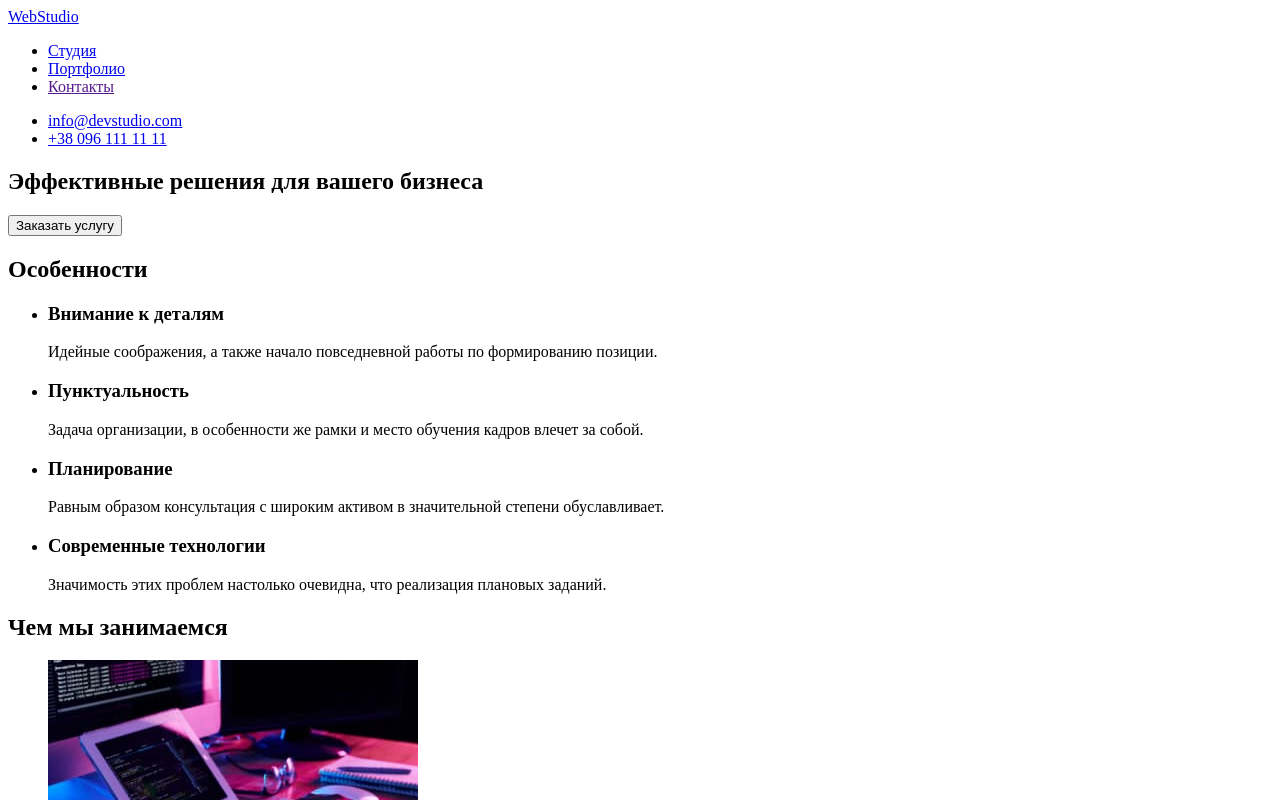
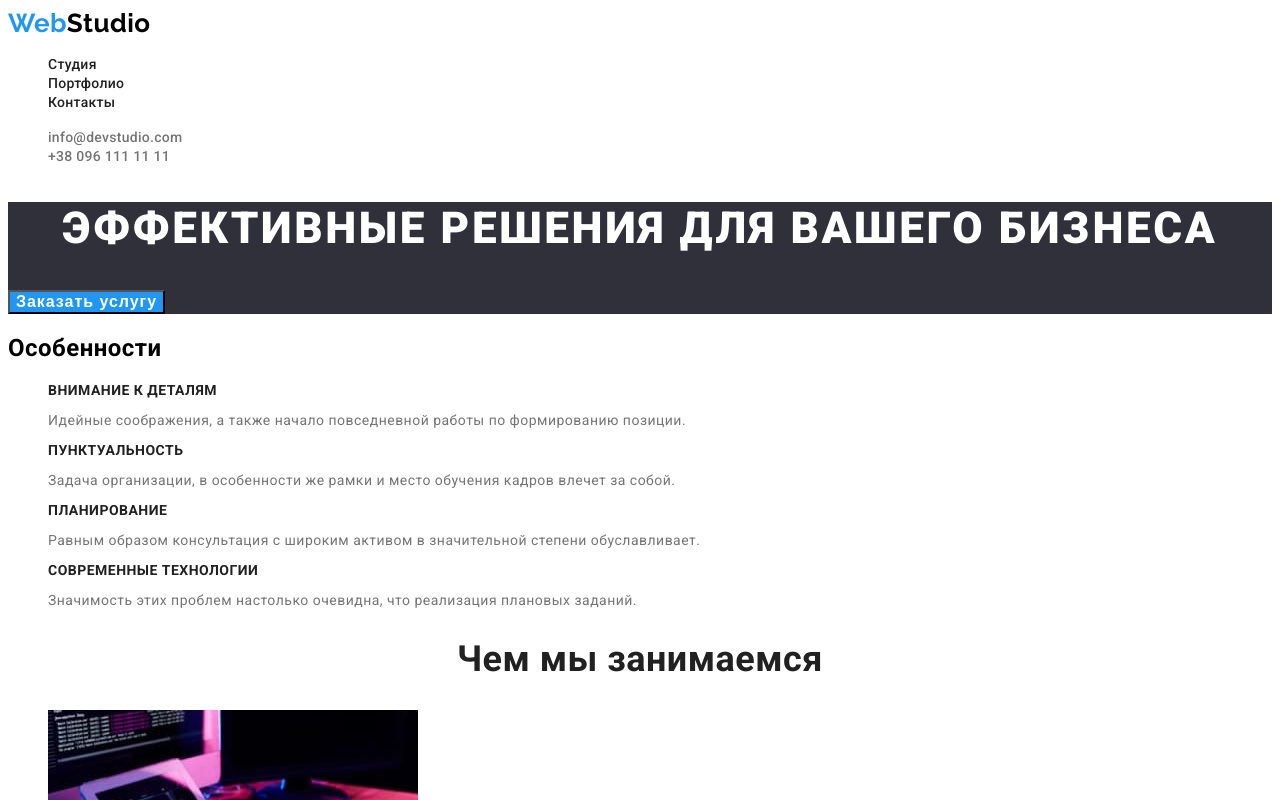
Before and after one commit to OlenkaVoitsekhivska/goit-markup-hw-02, a plain HTML site: page index.html in a window 1280 px wide. Shown: the top 800 px of the page. Drawn offline with Linux system fonts and the light colour scheme.

Commit message:
css styles applied

```diff
--- a/css/styles.css
+++ b/css/styles.css
@@ -0,0 +1,103 @@
+:root {
+  --blue-web: #2196f3;
+  --white-web: #ffffff;
+  --black-web: #000000;
+  --hero-heading: #ffffff;
+  --crew-bcg: #f5f4fa;
+  --bcg: #ffffff;
+  --hero-footer-bcg: #2f303a;
+  --headings: #212121;
+  --paragraph-contact: #757575;
+}
+
+body {
+  font-family: Roboto;
+  font-style: normal;
+  letter-spacing: 0.03em;
+}
+.logo-header {
+  text-decoration: none;
+  color: var(--black-web);
+  font-family: Raleway, sans-serif;
+  font-weight: 700;
+  font-size: 26px;
+  line-height: 1, 19;
+}
+.logo-footer {
+  text-decoration: none;
+  color: var(--white-web);
+  font-family: Raleway, sans-serif;
+  font-weight: 700;
+  font-size: 26px;
+  line-height: 1, 19;
+}
+.web {
+  color: var(--blue-web);
+}
+.nav-list {
+  list-style-type: none;
+}
+.nav-item {
+  font-weight: 500;
+  font-size: 14px;
+  line-height: 1, 14;
+  letter-spacing: 0.02em;
+  color: var(--headings);
+  text-decoration: none;
+}
+.contacts-list {
+  list-style-type: none;
+}
+.contacts-item {
+  font-weight: 500;
+  font-size: 14px;
+  line-height: 1, 14;
+  letter-spacing: 0.02em;
+  color: var(--paragraph-contact);
+  text-decoration: none;
+}
+.hero-box {
+  background-color: var(--hero-footer-bcg);
+}
+.hero-title {
+  font-weight: 900;
+  font-size: 44px;
+  line-height: 1, 36;
+  text-align: center;
+  letter-spacing: 0.06em;
+  text-transform: uppercase;
+  color: var(--hero-heading);
+}
+.button {
+  background-color: var(--blue-web);
+  font-weight: 700;
+  font-size: 16px;
+  line-height: 1, 88;
+  text-align: center;
+  letter-spacing: 0.06em;
+  color: var(--bcg);
+}
+.features-list {
+  list-style-type: none;
+}
+.features-title {
+  font-weight: 700;
+  font-size: 14px;
+  line-height: 1, 14;
+
+  text-transform: uppercase;
+  color: var(--headings);
+}
+.features-description {
+  font-weight: 400;
+  font-size: 14px;
+  line-height: 1, 71;
+  color: var(--paragraph-contact);
+}
+.section-title {
+  font-weight: 700;
+  font-size: 36px;
+  line-height: 1, 17;
+  text-align: center;
+  color: var(--headings);
+}
--- a/index.html
+++ b/index.html
@@ -5,108 +5,115 @@
     <meta http-equiv="X-UA-Compatible" content="IE=edge" />
     <meta name="viewport" content="width=<>>, initial-scale=1.0" />
     <title>Document</title>
+    <link
+      rel="stylesheet"
+      href="https://fonts.googleapis.com/css2?family=Raleway:wght@700&family=Roboto:wght@400;500;700;900&display=swap"
+    />
+    <link rel="stylesheet" href="./css/styles.css" />
   </head>
   <body>
     <header>
-      <a href="/"><span>Web</span>Studio</a>
+      <a href="/" class="logo-header"><span class="web">Web</span>Studio</a>
       <nav>
-        <ul>
-          <li><a href="./index.html">Студия</a></li>
-          <li><a href="./portfolio.html">Портфолио</a></li>
-          <li><a href="">Контакты</a></li>
+        <ul class="nav-list">
+          <li><a href="./index.html" class="nav-item">Студия</a></li>
+          <li><a href="./portfolio.html" class="nav-item">Портфолио</a></li>
+          <li><a href="" class="nav-item">Контакты</a></li>
         </ul>
       </nav>
-      <ul>
-        <li><a href="mailto:info@devstudio.com">info@devstudio.com</a></li>
-        <li><a href="tel:+380961111111">+38 096 111 11 11</a></li>
+      <ul class="contacts-list">
+        <li><a href="mailto:info@devstudio.com" class="contacts-item">info@devstudio.com</a></li>
+        <li><a href="tel:+380961111111" class="contacts-item">+38 096 111 11 11</a></li>
       </ul>
     </header>
     <main>
       <!--шапка-->
+      <div class="hero-box">
         <section>
-        <h1>Эффективные решения для вашего бизнеса</h1>
+          <h1 class="hero-title">Эффективные решения для вашего бизнеса</h1>
           <button class="button" type="button">Заказать услугу</button>
         </section>
-
+      </div>
       <!--особенности-->
       <section>
         <h2>Особенности</h2>
         <!--скрыть-->
-        <ul>
+        <ul class="features-list">
           <li>
-            <h3>Внимание к деталям</h3>
-            <p>Идейные соображения, а также начало повседневной работы по формированию позиции.</p>
+            <h3 class="features-title">Внимание к деталям</h3>
+            <p class="features-description">
+              Идейные соображения, а также начало повседневной работы по формированию позиции.
+            </p>
           </li>
           <li>
-            <h3>Пунктуальность</h3>
-            <p>
+            <h3 class="features-title">Пунктуальность</h3>
+            <p class="features-description">
               Задача организации, в особенности же рамки и место обучения кадров влечет за собой.
             </p>
           </li>
           <li>
-            <h3>Планирование</h3>
-            <p>
+            <h3 class="features-title">Планирование</h3>
+            <p class="features-description">
               Равным образом консультация с широким активом в значительной степени обуславливает.
             </p>
           </li>
           <li>
-            <h3>Современные технологии</h3>
-            <p>Значимость этих проблем настолько очевидна, что реализация плановых заданий.</p>
+            <h3 class="features-title">Современные технологии</h3>
+            <p class="features-description">
+              Значимость этих проблем настолько очевидна, что реализация плановых заданий.
+            </p>
           </li>
         </ul>
       </section>
 
       <!--чем мы занимаемся-->
       <section>
-        <h2>Чем мы занимаемся</h2>
-        <ul>
-          <li>
+        <h2 class="section-title">Чем мы занимаемся</h2>
+        <ul class="crew-list">
+          <li class="crew-person">
             <img src="./images/box1.jpg" alt="software engineering" width="370" />
           </li>
-          <li><img src="./images/box2.jpg" alt="UI design" width="370" /></li>
-          <li><img src="./images/box3.jpg" alt="web design" width="370" /></li>
+          <li class="crew-person"><img src="./images/box2.jpg" alt="UI design" width="370" /></li>
+          <li class="crew-person"><img src="./images/box3.jpg" alt="web design" width="370" /></li>
         </ul>
       </section>
 
       <!--команда-->
+
       <section>
-        <h2>Наша команда</h2>
+        <h2 class="section-title">Наша команда</h2>
         <ul>
           <li>
-            <figure>
             <img src="./images/crew1.jpg" alt="Игорь Демьяненко" width="270" />
-              <figcaption>Игорь Демьяненко <br />Product Designer</figcaption>
-            </figure>
+            <h3>Игорь Демьяненко</h3>
+            <p>Product Designer</p>
           </li>
           <li>
-            <figure>
             <img src="./images/crew2.jpg" alt="Ольга Репина" width="270" />
-              <figcaption>Ольга Репина<br />Frontend Developer</figcaption>
-            </figure>
+            <h3>Ольга Репина</h3>
+            <p>Frontend Developer</p>
           </li>
           <li>
-            <figure>
             <img src="./images/crew3.jpg" alt="Николай Тарасов" width="270" />
-              <figcaption>Николай Тарасов <br />Marketing</figcaption>
-            </figure>
+            <h3>Николай Тарасов</h3>
+            <p>Marketing</p>
           </li>
           <li>
-            <figure>
             <img src="./images/crew4.jpg" alt="Михаил Ермаков" width="270" />
-              <figcaption>Михаил Ермаков <br />UI Designer</figcaption>
-            </figure>
+            <h3>Михаил Ермаков</h3>
+            <p>UI Designer</p>
           </li>
         </ul>
       </section>
+    </main>
     <!--подвал-->
     <footer>
-        <a href="/"><span>Web</span>Studio</a>
+      <a href="/" class="logo-footer"><span class="web">Web</span>Studio</a>
       <address>
-          г. Киев, пр-т Леси Украинки, 26 <br />
+        <p>г. Киев, пр-т Леси Украинки, 26</p>
         <a href="mailto:info@example.com">info@example.com</a><br />
-          <a href="tel:+380991111111">+38 099 111 11 11</a><br />
+        <a href="tel:+380991111111">+38 099 111 11 11</a>
       </address>
     </footer>
-    </main>
   </body>
 </html>
```
Also changed, not shown: portfolio.html (+52 -38 lines). Lines whose indentation alone changed are shown as unchanged.
